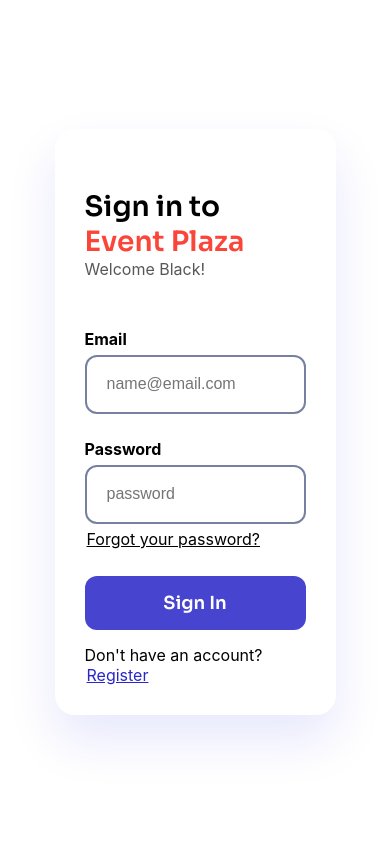
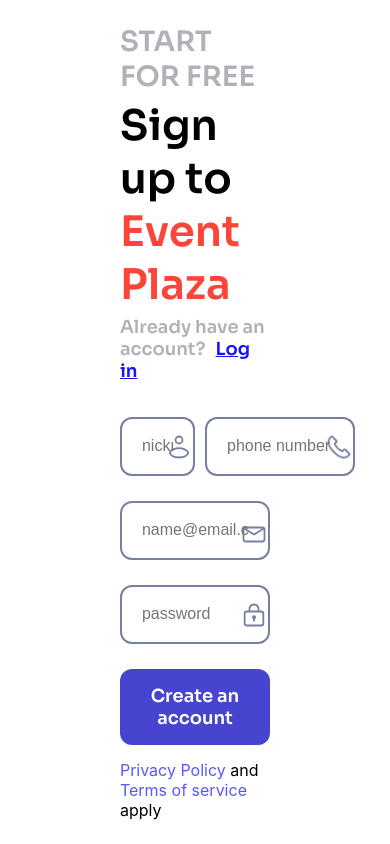
Before and after one commit to KenLin-7/Event-Platform, a React (Create React App) app in the folder client/: page / in a window 390 px wide. Built offline with nearby package versions, Linux system fonts and the light colour scheme.

Commit message:
implemented responsive layout and form validation for register and login

```diff
--- a/client/src/App.js
+++ b/client/src/App.js
@@ -7,7 +7,7 @@ import Login from './components/Login';
 function App() {
   return (
     <UserProvider>
-      <Login/>
+      <Register/>
     </UserProvider>
   );
 }
--- /dev/null
+++ b/client/src/asserts/stylesheet/Form.module.css
@@ -0,0 +1,77 @@
+/* Form Common CSS */
+.phone_ic{
+    background: url(../images/icon/Icon_call.png) no-repeat right center;
+    background-size: 28px;
+}
+.email_ic{
+    background: url(../images/icon/Icon_mail.svg) no-repeat right center;
+    background-size: 28px;
+
+}
+.user_ic{
+    background: url(../images/icon/Icon_user.svg) no-repeat right center;
+    background-size: 28px;
+
+}
+.password_ic{
+    background: url(../images/icon/Icon_closed.svg) no-repeat right center;
+    background-size: 28px;
+
+}
+.helper-text{
+    color: #f22415;
+    margin-left: 20px;
+}
+
+.formInput{
+    padding:20px;
+    border-radius: 12px;
+    border: 2px solid #7780A1;
+}
+
+input::placeholder{
+    font-size: 16px;
+}
+
+.field{
+    display: flex;
+    flex-direction: column;
+    margin-bottom: 25px;
+}
+
+
+/*  Sign in button */
+.formButton {
+    width: 100%;
+    border-radius: 12px;
+    font-size: 18px;
+    border: none;
+    background-color: #4745D0;
+    font-family: 'Sora', sans-serif;
+    padding: 16px;
+    color: white;
+    margin-bottom: 15px;
+    cursor: pointer;
+}
+/* Sign in button hover */
+.formButton:hover {
+    width: 100%;
+    border-radius: 12px;
+    font-size: 18px;
+    border: none;
+    background-color: #322fe0;
+    font-family: 'Sora', sans-serif;
+    padding: 16px;
+    color: white;
+    margin-bottom: 15px;
+    cursor: pointer;
+
+}
+
+/* Button  Area */
+.button-area{
+    width: 100%;
+    display: flex;
+    flex-direction: column;
+    align-items: center;
+}
--- a/client/src/asserts/stylesheet/Login.module.css
+++ b/client/src/asserts/stylesheet/Login.module.css
@@ -1,25 +1,3 @@
-/* Common Form CSS */
-
-.email_ic{
-    background: url(../images/icon/Icon_mail.svg) no-repeat right center;
-    background-size: 28px;
-
-}
-
-.password_ic{
-    background-size: 28px;
-    background: url(../images/icon/Icon_closed.svg) no-repeat right center;
-}
-
-.formInput{
-    padding:20px;
-    border-radius: 12px;
-    border: 2px solid #7780A1;
-}
-
-input::placeholder{
-    font-size: 16px;
-}
 .container{
     display: flex;
     height: 100%;
@@ -27,41 +5,6 @@ input::placeholder{
 }
 
 
-/*  Sign in button */
-.formButton {
-    width: 100%;
-    border-radius: 12px;
-    font-size: 18px;
-    border: none;
-    background-color: #4745D0;
-    font-family: 'Sora', sans-serif;
-    padding: 16px;
-    color: white;
-    margin-bottom: 15px;
-    cursor: pointer;
-}
-/* Sign in button hover */
-.formButton:hover {
-    width: 100%;
-    border-radius: 12px;
-    font-size: 18px;
-    border: none;
-    background-color: #322fe0;
-    font-family: 'Sora', sans-serif;
-    padding: 16px;
-    color: white;
-    margin-bottom: 15px;
-    cursor: pointer;
-
-}
-
-/* Button  Area */
-.button-area{
-    width: 100%;
-    display: flex;
-    flex-direction: column;
-    align-items: center;
-}
 
 
 /* Login form CSS */
@@ -69,7 +12,6 @@ input::placeholder{
 .container #mid{
     display: flex;
     width: 50%;
-    height: 50%;
     flex-direction: row;
     justify-content: center;
     align-items: center;
@@ -77,12 +19,13 @@ input::placeholder{
 }
 
 .form{
+    height: 100%;
+    width: 50%;
     display: flex;
     box-shadow: 0px 25px 50px rgba(17, 31, 226, 0.1);
     padding: 30px;
     border-radius: 20px;
     flex-direction: column;
-
 }
 
 /* Header Sign in desctiption */
@@ -114,7 +57,7 @@ input::placeholder{
 }
 
 /* Input label */
-.field label{
+label{
     color: #000000;
     font-weight: bold;
     margin-bottom: 6px;
@@ -126,15 +69,15 @@ input::placeholder{
     font-size: 16px;
     line-height: 150%;
     text-decoration: underline;
-    margin-top: 3px;
+    float: right;
+    margin-bottom: 15px;
     cursor: pointer;
-    margin-left: 2px;
+    margin-right: 5px;
 }
 .field{
     display: flex;
     flex-direction: column;
     margin-bottom: 25px;
-
 }
 
 /* Register link */
--- a/client/src/asserts/stylesheet/Register.module.css
+++ b/client/src/asserts/stylesheet/Register.module.css
@@ -1,74 +1,11 @@
 /* Common Form CSS */
-.phone_ic{
-    background: url(../images/icon/Icon_call.png) no-repeat right center;
-    background-size: 28px;
-}
-.email_ic{
-    background: url(../images/icon/Icon_mail.svg) no-repeat right center;
-    background-size: 28px;
-
-}
-.user_ic{
-    background: url(../images/icon/Icon_user.svg) no-repeat right center;
-    background-size: 28px;
-
-}
-.password_ic{
-    background: url(../images/icon/Icon_closed.svg) no-repeat right center;
-    background-size: 28px;
-
-}
-
-.formInput{
-    padding:20px;
-    border-radius: 12px;
-    border: 2px solid #7780A1;
-    margin-bottom: 25px;
-}
-
-input::placeholder{
-    font-size: 16px;
-}
 .container{
     display: flex;
     height: 100%;
 }
 
-/* Button  Area */
-.button-area{
-    width: 100%;
-    display: flex;
-    flex-direction: column;
-    align-items: center;
-}
 
-/*  Sign up button */
-.formButton {
-    width: 100%;
-    border-radius: 12px;
-    font-size: 18px;
-    border: none;
-    background-color: #4745D0;
-    font-family: 'Sora', sans-serif;
-    padding: 16px;
-    color: white;
-    margin-bottom: 15px;
-    cursor: pointer;
-}
-/* Sign Up button hover */
-.formButton:hover {
-    width: 100%;
-    border-radius: 12px;
-    font-size: 18px;
-    border: none;
-    background-color: #322fe0;
-    font-family: 'Sora', sans-serif;
-    padding: 16px;
-    color: white;
-    margin-bottom: 15px;
-    cursor: pointer;
 
-}
 
 /* Register Page CSS */
 
@@ -201,20 +138,20 @@ input::placeholder{
 
 
 
-
+/* Form container */
 #body div:first-child{
     display: flex;
-    width: 100%;
     justify-content: space-between;
 }
 
 /* Nickname field */
-#body div:first-child input:nth-child(1){
-    width: 32%;
+.nickname{
+    width: 50%;
+    margin-right: 10px;
 }
 /* Phone field */
-#body div:first-child input:nth-child(2){
-    width: 50%;
+.phone{
+    width: 70%;
 }
 
 
--- a/client/src/components/Login.js
+++ b/client/src/components/Login.js
@@ -1,11 +1,40 @@
-import React from 'react'
+import React, { useEffect, useState } from 'react'
 import styles from '../asserts/stylesheet/Login.module.css'
+import FormStyles from '../asserts/stylesheet/Form.module.css'
 import bg1 from '../asserts/images/login-bg-1.png'
 import bg2 from '../asserts/images/login-bg-2.png'
+import formValidate from '../utils/validation'
+import {signIn} from '../api/UserAPI'
 export default function Login() {
+  const [account,setAccount] = useState({email:"",password:""})
+  const [isValidated,setIsValidated] = useState({email:true,password:true})
+
+  const onChange = (e)=>{
+    setAccount({ ...account,[e.target.name]:e.target.value})
+    if(!isValidated.email || !isValidated.password) validation()
+  }
+
+  // Log in user
+  const onClick = ()=>{
+    const result = validation()
+    if(result.email & result.password){
+      signIn(account.email,account.email)
+    }
+  }
+
+  const validation = ()=>{
+    const validate = {
+      email: account.email,
+      password: account.password
+    }
+    const result = formValidate(validate)
+    setIsValidated(result)
+    return result
+  }
+
+
   return (
     <>
-
     <div className={styles.container}>
           <div id={styles.left}>
               <img src={bg1} alt="bg1"/>
@@ -18,17 +47,38 @@ export default function Login() {
                     <p>find your favourite event</p>
                   </div>
                   <div id="body">
-                  <div className={styles.field}>
+                  <div className={FormStyles.field}>
                       <label>Email</label>
-                      <input className={styles.formInput} type={"email"} placeholder="name@email.com"/>
+                      <input className={FormStyles.formInput} type={"email"} placeholder="name@email.com" id="email" onChange={onChange} name="email"/>
+                      {
+                        !isValidated.email ? (
+                          <div className={FormStyles['helper-text']}>
+                          <span>Helper Text</span>
+                        </div>
+                        ):(
+                            <></>
+                        )
+                      }
+
                     </div>
-                    <div className={styles.field}>
+
+                    <div className={FormStyles.field}>
                       <label>Password</label>
-                      <input className={styles.formInput}  type={"password"} placeholder="password"/>
-                      <span id={styles['forgot-password']}>Forgot your password?</span>
+                      <input className={FormStyles.formInput}  type={"password"} placeholder="password" id="password" onChange={onChange} name="password"/>
+                      {
+                        !isValidated.password ? (
+                          <div className={FormStyles['helper-text']}>
+                          <span>Helper Text</span>
+                        </div>
+                        ):(
+                            <></>
+                        )
+                      }
                     </div>
-                    <div className={styles['button-area']}>
-                      <button className={styles.formButton}>Sign In</button>
+                    <span id={styles['forgot-password']}>Forgot your password?</span>
+
+                    <div className={FormStyles['button-area']}>
+                      <button className={FormStyles.formButton} onClick={onClick}>Sign In</button>
                       <span>Don't have an account?<span>Register</span></span>
                     </div>
                   </div>
--- a/client/src/components/Register.js
+++ b/client/src/components/Register.js
@@ -1,7 +1,53 @@
-import React from 'react'
+import React,{useState} from 'react'
 import styles from '../asserts/stylesheet/Register.module.css'
+import FormStyles from '../asserts/stylesheet/Form.module.css'
+import formValidate from '../utils/validation'
 import bg from '../asserts/images/register-bg.png'
 export default function Register() {
+
+    const [account,setAccount] = useState({
+        nickname:"",
+        phone:"",
+        password:"",
+        email:"",
+    })
+
+    const [isValidated,setIsValidated] = useState({
+        nickname:true,
+        phone:true,
+        password:true,
+        email:true,
+    })
+
+    const validation = ()=>{
+        const validate = {
+          email: account.email,
+          password: account.password,
+          phone: account.phone,
+          nickname: account.nickname
+        }
+        const result = formValidate(validate)
+        setIsValidated(result)
+        return result
+    }
+
+    const onClick = ()=>{
+
+        const result = validation()
+        // if(result.email & result.password){
+        //   signIn(account.email,account.email)
+        // }
+    }
+
+    const onChange = (e)=>{
+        setAccount({ ...account,[e.target.name]:e.target.value})
+        if(!isValidated.email || !isValidated.password
+            || !isValidated.nickname || !isValidated.phone
+            ) validation()
+    }
+
+
+
   return (
     <div className={styles.container}>
         <div id={styles['left']}>
@@ -26,15 +72,63 @@ export default function Register() {
                 </div>
                 <div id={styles["body"]}>
                     <div>
-                        <input className={`${styles.formInput} ${styles.user_ic}`}  placeholder='Nickname'/>
-                        <input className={`${styles.formInput} ${styles.phone_ic}`} placeholder='Phone Number'/>
+                        <div className={`${FormStyles.field} ${styles.nickname}`}>
+                            <input className={`${FormStyles.formInput} ${FormStyles.user_ic}`}
+                             placeholder='nickname' name='nickname' onChange={onChange}/>
+                            {
+                               !isValidated.nickname ?(
+                               <div className={FormStyles['helper-text']}>
+                               <span>Helper Text</span>
+                               </div>):(
+                                <></>
+                               )
+                            }
+
+                        </div>
+                        <div className={`${FormStyles.field} ${styles.phone}`}>
+                            <input className={`${FormStyles.formInput} ${FormStyles.phone_ic}`}
+                            placeholder='phone number' name='phone' onChange={onChange}/>
+                            {
+                               !isValidated.phone ?(
+                               <div className={FormStyles['helper-text']}>
+                               <span>Helper Text</span>
+                               </div>):(
+                                <></>
+                               )
+                            }
+                        </div>
+
                     </div>
+
                     <div>
-                        <input className={`${styles.formInput} ${styles.email_ic}`} placeholder='name@email.com' type="email"/>
-                        <input className={`${styles.formInput} ${styles.password_ic}`} placeholder='Password' type="password"/>
+                        <div className={FormStyles.field}>
+                            <input className={`${FormStyles.formInput} ${FormStyles.email_ic}`}
+                            placeholder='name@email.com' type="email" name='email' onChange={onChange}/>
+                            {
+                               !isValidated.email ?(
+                               <div className={FormStyles['helper-text']}>
+                               <span>Helper Text</span>
+                               </div>):(
+                                <></>
+                               )
+                            }
+                        </div>
+                        <div className={FormStyles.field}>
+                            <input className={`${FormStyles.formInput} ${FormStyles.password_ic}`}
+                            placeholder='password' type="password" name='password' onChange={onChange}/>
+                            {
+                               !isValidated.password ?(
+                               <div className={FormStyles['helper-text']}>
+                               <span>Helper Text</span>
+                               </div>):(
+                                <></>
+                               )
+                            }
+                        </div>
                     </div>
-                    <div className={styles['button-area']}>
-                        <button className={styles.formButton}>Create an account</button>
+
+                    <div className={FormStyles['button-area']}>
+                        <button className={FormStyles.formButton} onClick={onClick}>Create an account</button>
                         <span><span>Privacy Policy </span>and <span>Terms of service</span> apply</span>
                     </div>
 
--- a/client/src/components/Test.js
+++ /dev/null
@@ -1 +0,0 @@
-import React,{useContext,useEffect,usestate} from 'react'
--- /dev/null
+++ b/client/src/utils/validation.js
@@ -0,0 +1,28 @@
+export default function formValidate (data) {
+    let keys = Object.keys(data)
+    const email_regex = /\w[-\w.+]*@([A-Za-z0-9][-A-Za-z0-9]+\.)+[A-Za-z]{2,14}/
+    const phone_regex = ""
+    const password_regex = ""
+    keys.forEach(key => {
+        const value = data[key]
+        if(value !== ""){
+            // regex validation
+            switch(key) {
+                case "email":
+                    data[key] = email_regex.test(value)
+                    break
+                // case "password":
+                //      data[key] = password_regex.test(value)
+                //      break
+                // case "phone":
+                //      data[key] = phone_regex.test(value)
+                //      break
+                default:
+                    data[key] = true
+            }
+        }else{
+            data[key] = false
+        }
+    });
+    return data
+}
```
